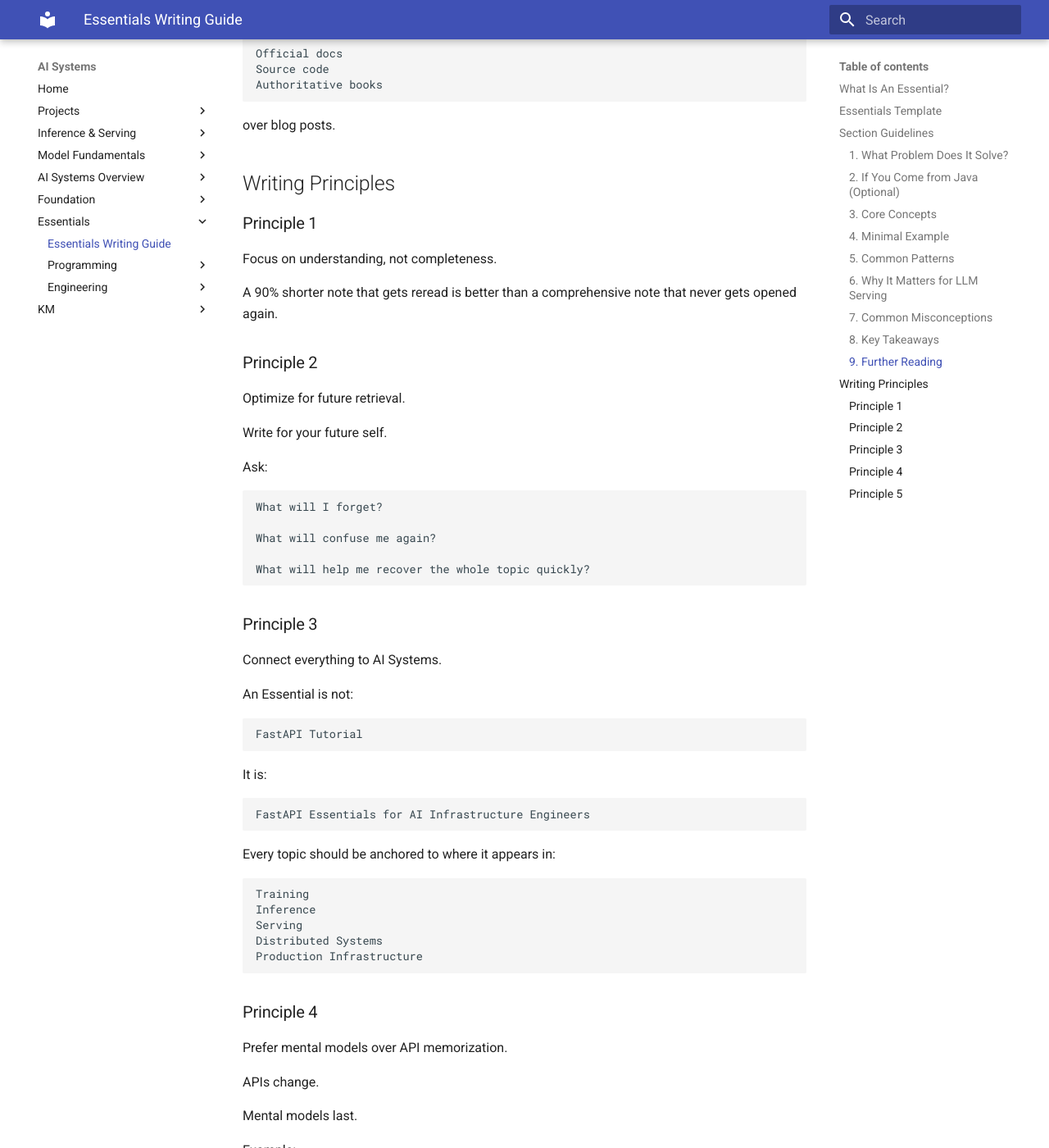
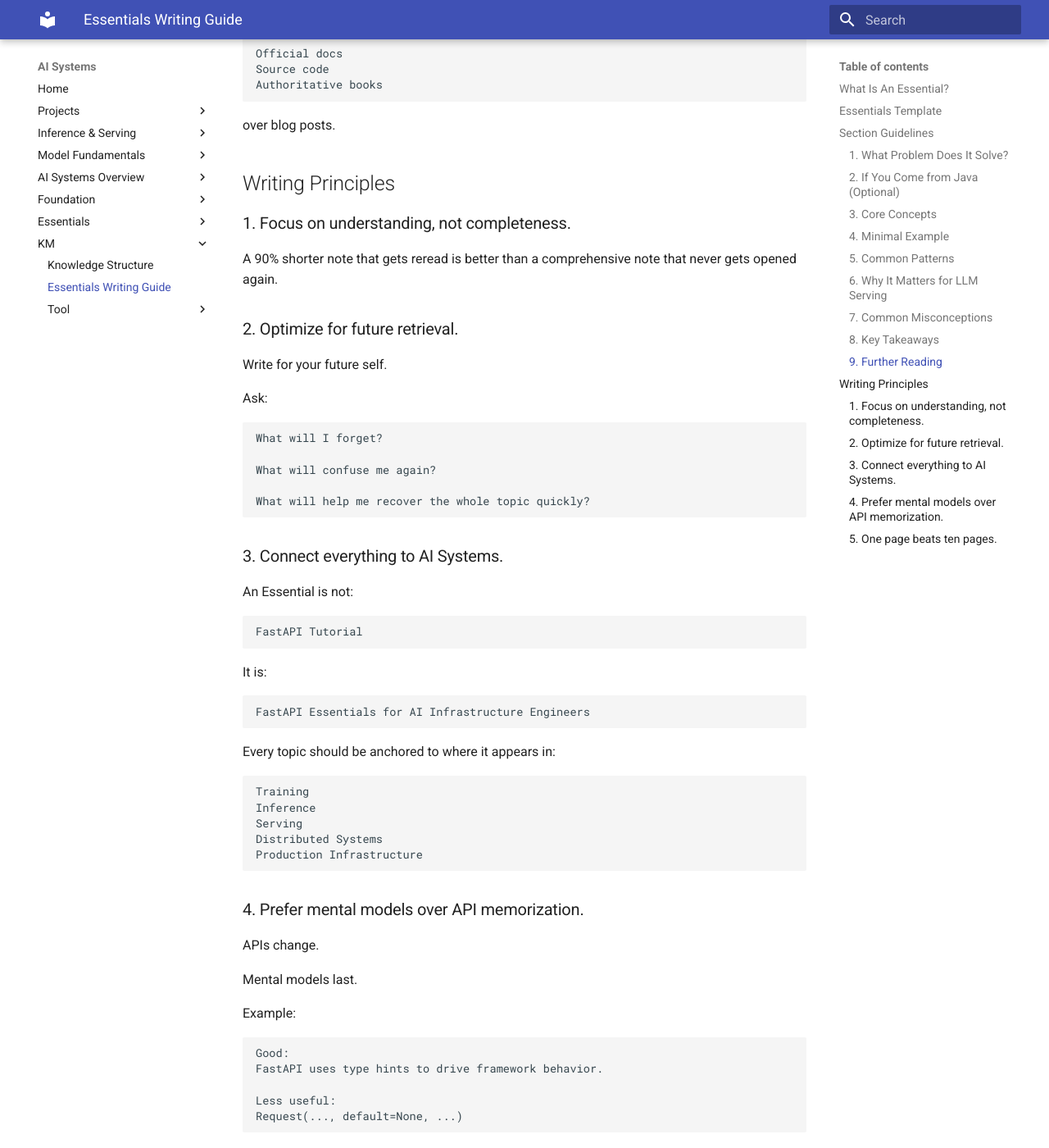
Before and after one commit to seancxmao/ai-systems, an MkDocs documentation site: the page built from docs/km/essentials-writing-guide.md, in a window 1280 px wide and 1400 px high, scrolled down 9269 px. Shown: the whole window at 82% size. Built offline with MkDocs 1.6.1 and Material for MkDocs 9.7.7, drawn with Linux system fonts in a browser that asks for light colours; some of the changed text lies outside the part shown.

Commit message:
refine essentials guide

````diff
--- a/docs/essentials/README.md
+++ b/docs/km/essentials-writing-guide.md
@@ -484,15 +484,11 @@ over blog posts.
 
 ## Writing Principles
 
-### Principle 1
-
-Focus on understanding, not completeness.
+### 1. Focus on understanding, not completeness.
 
 A 90% shorter note that gets reread is better than a comprehensive note that never gets opened again.
 
-### Principle 2
-
-Optimize for future retrieval.
+### 2. Optimize for future retrieval.
 
 Write for your future self.
 
@@ -506,9 +502,7 @@ What will confuse me again?
 What will help me recover the whole topic quickly?
 ```
 
-### Principle 3
-
-Connect everything to AI Systems.
+### 3. Connect everything to AI Systems.
 
 An Essential is not:
 
@@ -532,9 +526,7 @@ Distributed Systems
 Production Infrastructure
 ```
 
-### Principle 4
-
-Prefer mental models over API memorization.
+### 4. Prefer mental models over API memorization.
 
 APIs change.
 
@@ -550,9 +542,7 @@ Less useful:
 Request(..., default=None, ...)
 ```
 
-### Principle 5
-
-One page beats ten pages.
+### 5. One page beats ten pages.
 
 If an Essential becomes long:
 
--- a/mkdocs.yml
+++ b/mkdocs.yml
@@ -79,7 +79,6 @@ nav:
       - Security: foundation/system/security.md
 
   - Essentials:
-    - essentials/README.md
     - Programming:
       - asyncio Essentials: essentials/programming/asyncio-essentials.md
       - FastAPI Essentials: essentials/programming/fastapi-essentials.md
@@ -89,5 +88,6 @@ nav:
 
   - KM:
     - Knowledge Structure: km/knowledge-structure.md
+    - Essentials Writing Guide: km/essentials-writing-guide.md
     - Tool:
       - GitHub MkDocs: km/tool/github-mkdocs.md
````
